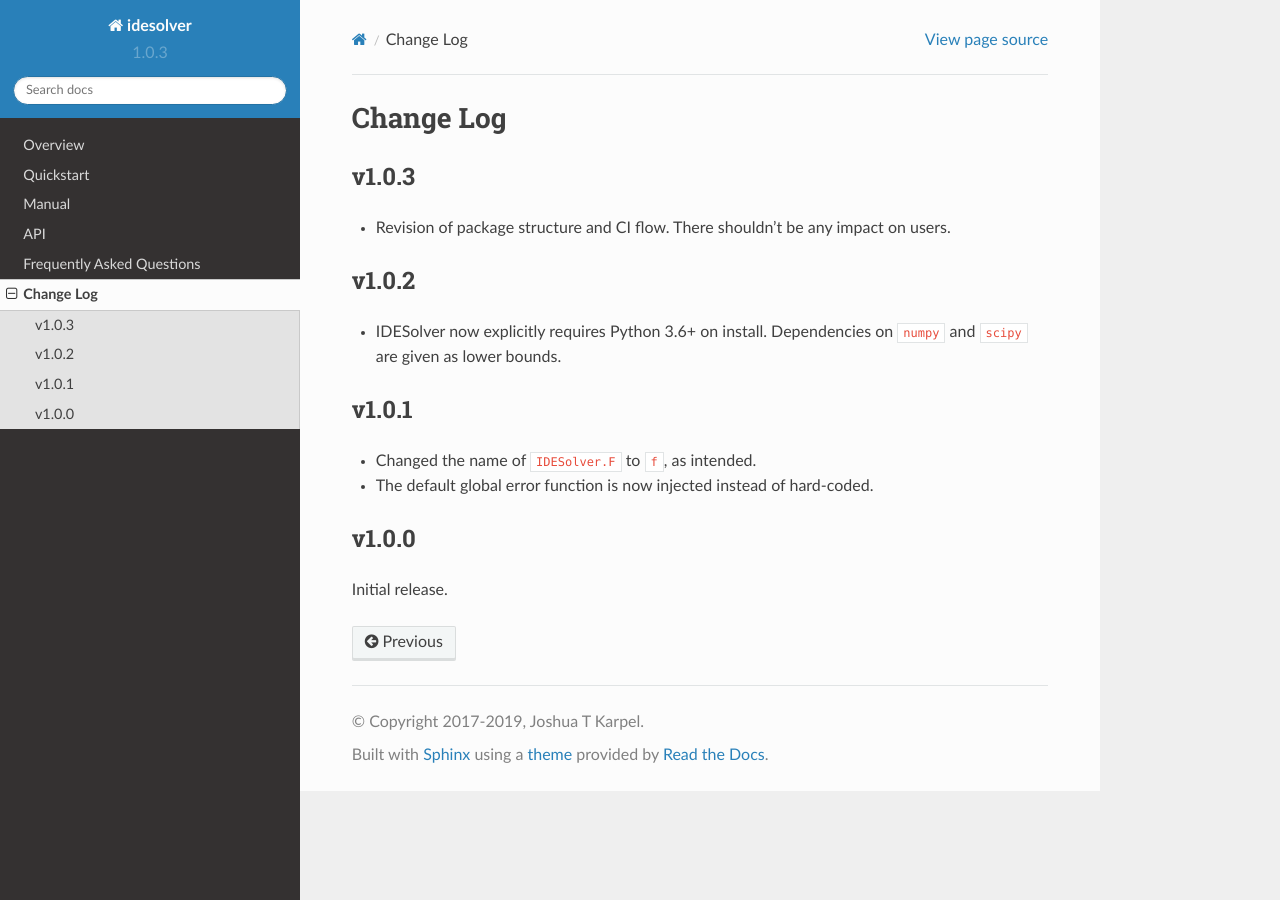
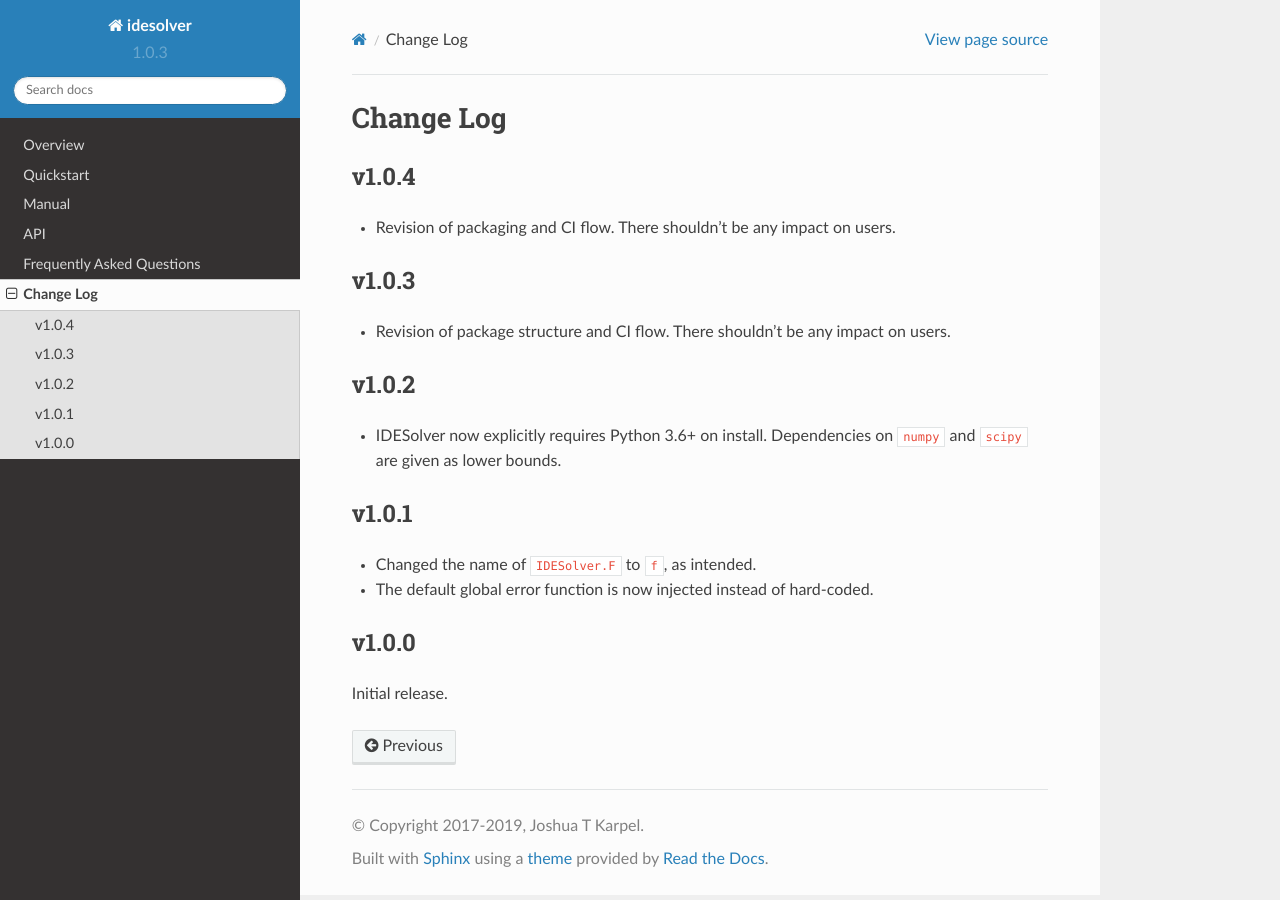
Before and after one commit to JoshKarpel/idesolver, a Sphinx documentation site: the page built from docs/source/changelog.rst, in a window 1280 px wide. Built offline with Sphinx 7.4.7 and the Read the Docs theme 2.0.0, drawn with Linux system fonts in a browser that asks for light colours.

Commit message:
add version history

```diff
--- a/docs/source/changelog.rst
+++ b/docs/source/changelog.rst
@@ -2,6 +2,10 @@ Change Log
 ==========
 
 .. currentmodule:: idesolver
+
+v1.0.4
+------
+* Revision of packaging and CI flow. There shouldn't be any impact on users.
 
 v1.0.3
 ------
```
